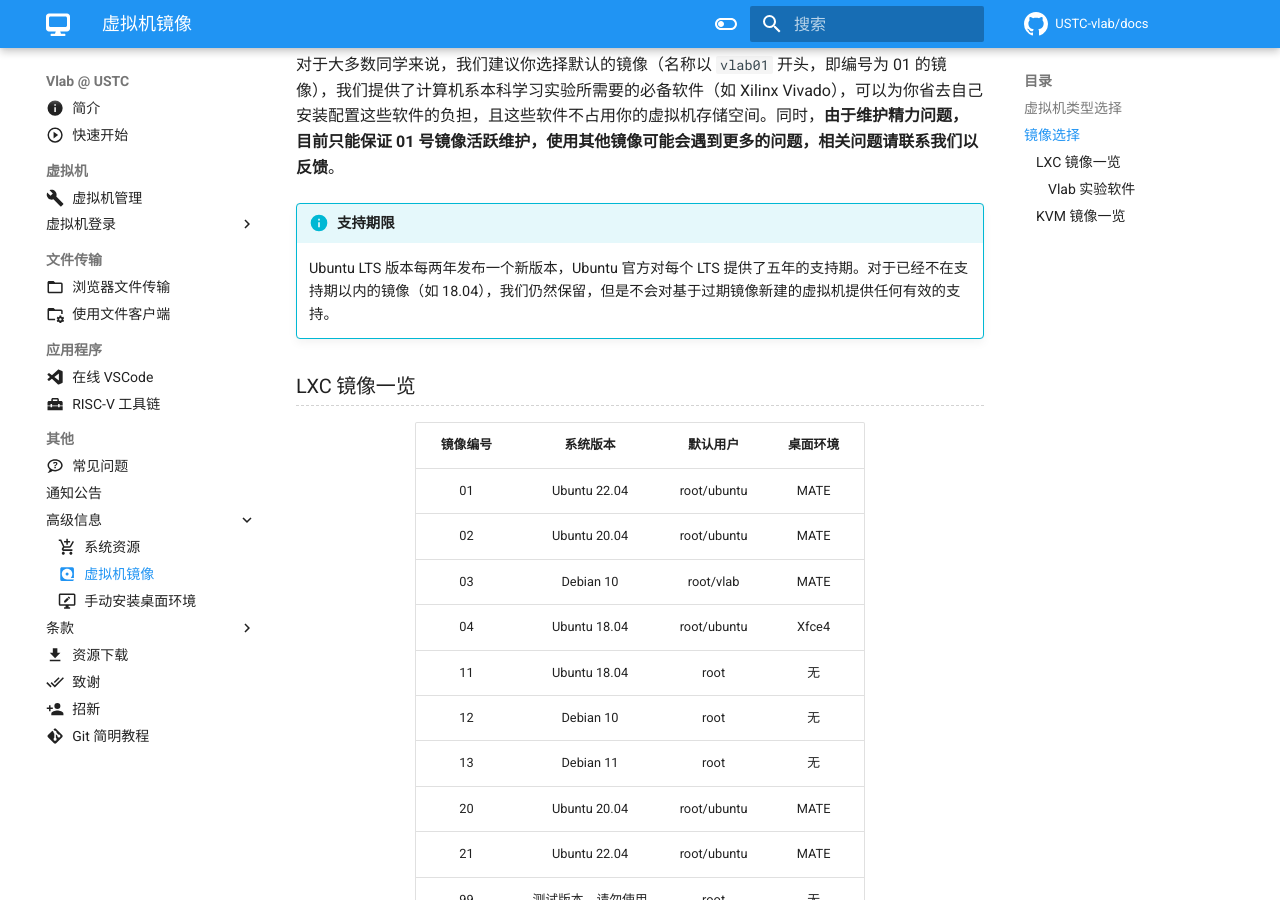
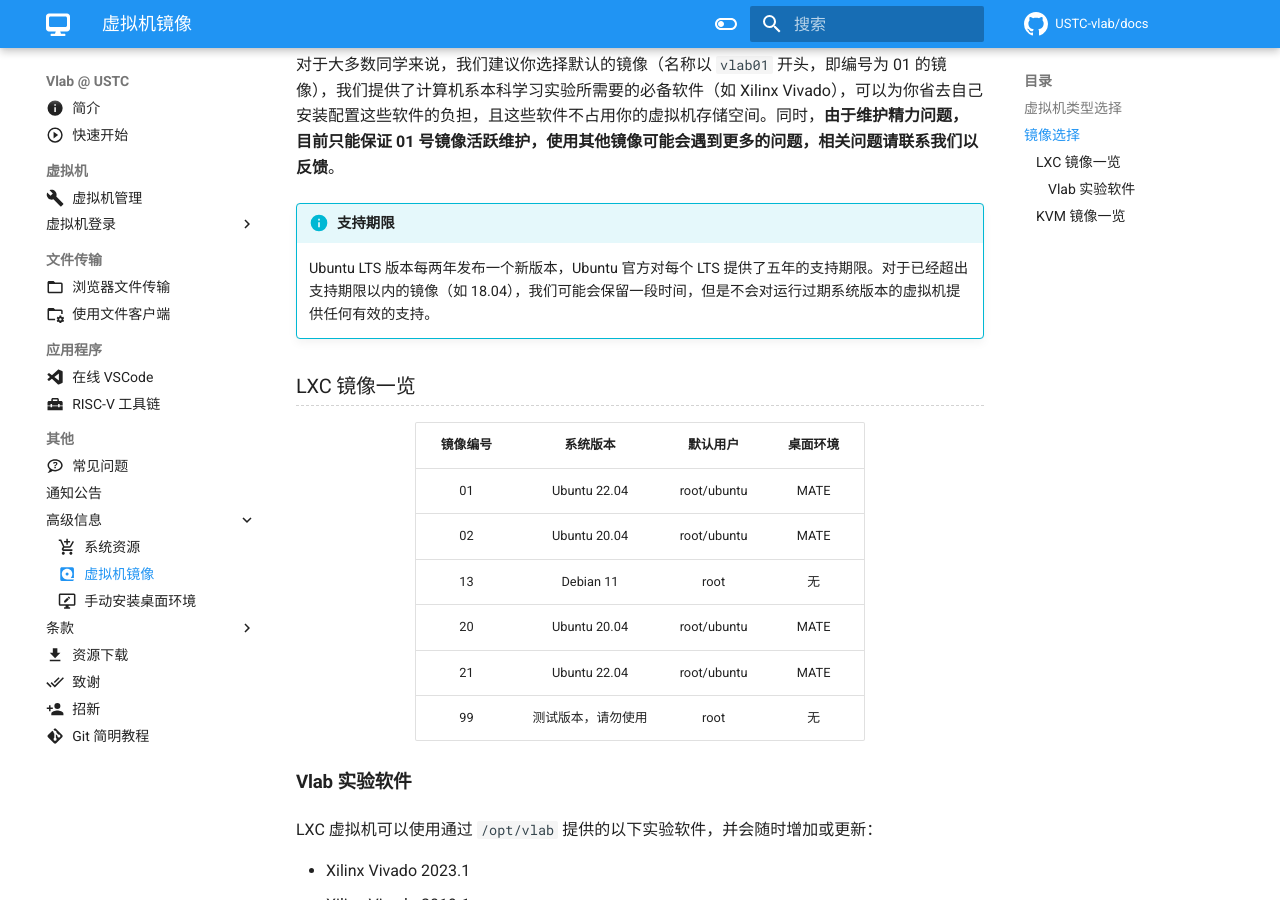
Before and after one commit to USTC-vlab/docs, an MkDocs documentation site: the page built from docs/advanced/images.md, in a window 1280 px wide and 900 px high, scrolled down 1098 px. Built offline with MkDocs 1.6.1 and Material for MkDocs 9.7.7, drawn with Linux system fonts in a browser that asks for light colours; comment, search, counter and statistics services are not loaded.

Commit message:
advanced/images: Remove outdated images

```diff
--- a/docs/advanced/images.md
+++ b/docs/advanced/images.md
@@ -41,7 +41,7 @@ Linux KVM 是完整的虚拟机，能够根据需要使用任意的 Linux 内核
 
 !!! info "支持期限"
 
-    Ubuntu LTS 版本每两年发布一个新版本，Ubuntu 官方对每个 LTS 提供了五年的支持期。对于已经不在支持期以内的镜像（如 18.04），我们仍然保留，但是不会对基于过期镜像新建的虚拟机提供任何有效的支持。
+    Ubuntu LTS 版本每两年发布一个新版本，Ubuntu 官方对每个 LTS 提供了五年的支持期限。对于已经超出支持期限以内的镜像（如 18.04），我们可能会保留一段时间，但是不会对运行过期系统版本的虚拟机提供任何有效的支持。
 
 ### LXC 镜像一览 {#image-content}
 
@@ -49,10 +49,6 @@ Linux KVM 是完整的虚拟机，能够根据需要使用任意的 Linux 内核
 | :------: | :------: | :------: | :------: |
 | 01 | Ubuntu 22.04 | root/ubuntu | MATE |
 | 02 | Ubuntu 20.04 | root/ubuntu | MATE |
-| 03 | Debian 10 | root/vlab | MATE |
-| 04 | Ubuntu 18.04 | root/ubuntu | Xfce4 |
-| 11 | Ubuntu 18.04 | root | 无 |
-| 12 | Debian 10 | root | 无 |
 | 13 | Debian 11 | root | 无 |
 | 20 | Ubuntu 20.04 | root/ubuntu | MATE |
 | 21 | Ubuntu 22.04 | root/ubuntu | MATE |
```
